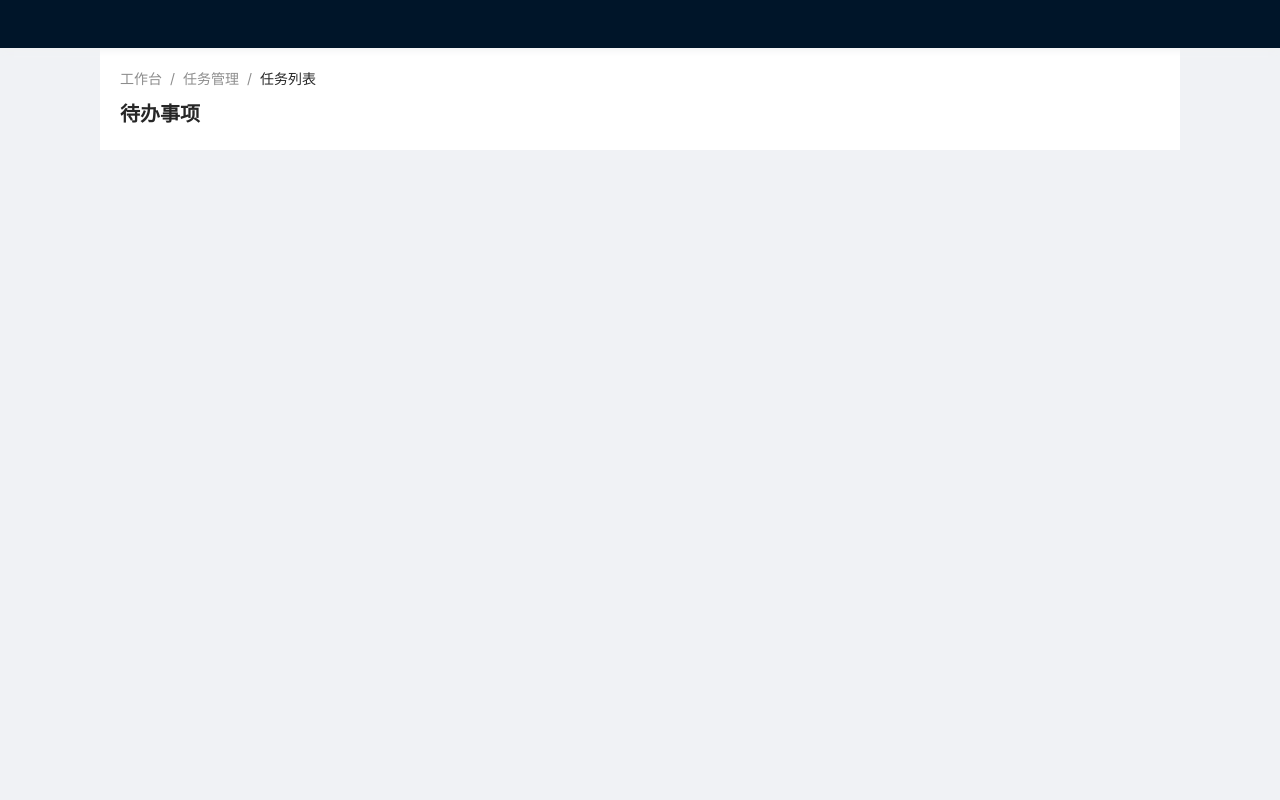
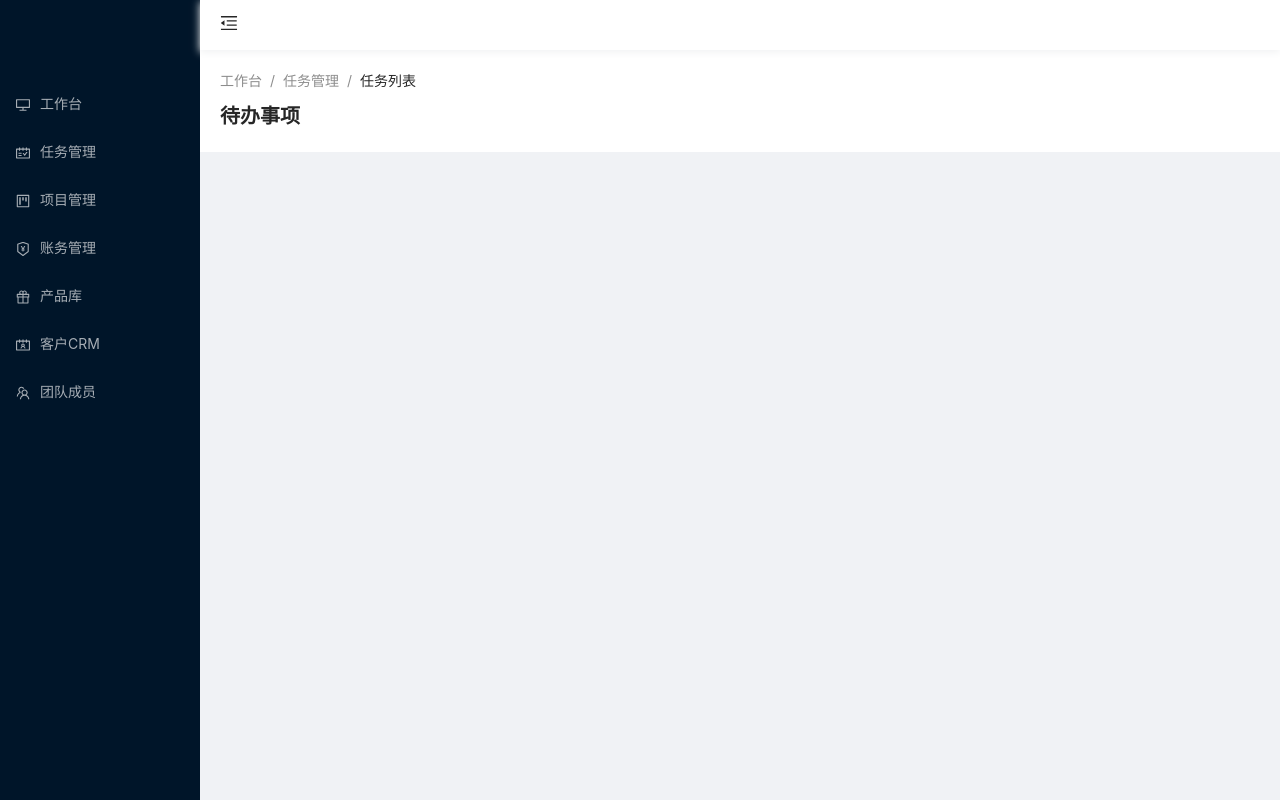
Before and after one commit to top-dante/iworker, a Vue app in the folder view/: page /#/tasks in a window 1280 px wide. Built offline with nearby package versions, Linux system fonts and the light colour scheme.

Commit message:
重置布局为常规布局

```diff
--- a/view/src/components/Menu.vue
+++ b/view/src/components/Menu.vue
@@ -51,7 +51,7 @@
             let keyPath = localStorage.getItem('menuKeyPath') || [];
             if (keyPath.length >0){
                 this.current = JSON.parse(keyPath);
-                this.$router.push(this.current[0])
+              //  this.$router.push(this.current[0])
             }
         },
         methods:{
--- a/view/src/router/index.js
+++ b/view/src/router/index.js
@@ -3,11 +3,11 @@ import Layout from '../views/Layout.vue'
 
 const routes = [
   {
-    path: '',
+    path: '/',
     name: '',
     component: Layout,
     children:[
-      {path:'/home',name:'Home',component: ()=>import('../views/Home')},
+      {path:'/',name:'Home',component: ()=>import('../views/Home')},
       {path:'/tasks',name:'Tasks',component: ()=>import('../views/tasks/Index')},
       {path:'/project',name:'Project',component: ()=>import('../views/project/Index')},
       {path:'/finance',name:'Finance',component: ()=>import('../views/finance/Index')},
--- a/view/src/views/Home.vue
+++ b/view/src/views/Home.vue
@@ -1,14 +1,6 @@
 <template>
   <div class="wrapper" :style="{paddingTop:'30px'}">
-      <a-row :gutter="24">
-        <a-col :span="4" v-for="item in menus" :key="item.path" :style="{marginBottom:'24px'}">
-          <a-card :bordered="false">
-            {{item.title}}
-            <svg width="24" height="24" viewBox="0 0 48 48" xmlns="http://www.w3.org/2000/svg"><g><g><rect fill-opacity="0.01" fill="#FFFFFF" x="0" y="0" width="48" height="48" stroke-width="4" stroke="none" fill-rule="evenodd"/><polygon stroke="#f0f0f0" stroke-width="4" fill="#1890ff" fill-rule="nonzero" stroke-linejoin="round" points="12 33 4 33 4 7 44 7 44 33 36 33"/><path d="M16,22 L16,26" stroke="#FFF" stroke-width="4" stroke-linecap="butt" stroke-linejoin="round" fill="none" fill-rule="evenodd"/><path d="M24,33 L24,39" stroke="#f0f0f0" stroke-width="4" stroke-linecap="butt" stroke-linejoin="round" fill="none" fill-rule="evenodd"/><path d="M24,18 L24,26" stroke="#FFF" stroke-width="4" stroke-linecap="butt" stroke-linejoin="round" fill="none" fill-rule="evenodd"/><path d="M32,14 L32,26" stroke="#FFF" stroke-width="4" stroke-linecap="butt" stroke-linejoin="round" fill="none" fill-rule="evenodd"/><path d="M12,41 L36,41" stroke="#f0f0f0" stroke-width="4" stroke-linecap="butt" stroke-linejoin="round" fill="none" fill-rule="evenodd"/></g></g></svg>
-            <svg width="24" height="24" viewBox="0 0 48 48" xmlns="http://www.w3.org/2000/svg"><g><g><rect fill-opacity="0.01" fill="#FFFFFF" x="0" y="0" width="48" height="48" stroke-width="4" stroke="none" fill-rule="evenodd"/><polygon stroke="#333" stroke-width="4" fill="#2F88FF" fill-rule="nonzero" stroke-linejoin="round" points="12 33 4 33 4 7 44 7 44 33 36 33"/><path d="M16,22 L16,26" stroke="#FFF" stroke-width="4" stroke-linecap="butt" stroke-linejoin="round" fill="none" fill-rule="evenodd"/><path d="M24,33 L24,39" stroke="#333" stroke-width="4" stroke-linecap="butt" stroke-linejoin="round" fill="none" fill-rule="evenodd"/><path d="M24,18 L24,26" stroke="#FFF" stroke-width="4" stroke-linecap="butt" stroke-linejoin="round" fill="none" fill-rule="evenodd"/><path d="M32,14 L32,26" stroke="#FFF" stroke-width="4" stroke-linecap="butt" stroke-linejoin="round" fill="none" fill-rule="evenodd"/><path d="M12,41 L36,41" stroke="#333" stroke-width="4" stroke-linecap="butt" stroke-linejoin="round" fill="none" fill-rule="evenodd"/></g></g></svg>
-          </a-card>
-        </a-col>
-      </a-row>
+
   </div>
 </template>
 <script>
--- a/view/src/views/Layout--back.vue
+++ /dev/null
@@ -1,63 +0,0 @@
-<template>
-    <a-layout :style="{minHeight:'100vh'}">
-        <a-layout-sider
-			:collapsedWidth="50"
-			v-model:collapsed="collapsed">
-            <Brand/>
-            <Menu/>
-        </a-layout-sider>
-        <a-layout>
-            <a-layout-header class="header">
-                <menu-unfold-outlined
-                        v-if="collapsed"
-                        class="trigger"
-                        @click="() => (collapsed = !collapsed)"
-                />
-                <menu-fold-outlined v-else class="trigger" @click="() => (collapsed = !collapsed)" />
-            </a-layout-header>
-            <a-layout-content>
-                <router-view/>
-            </a-layout-content>
-        </a-layout>
-    </a-layout>
-</template>
-<script>
-    import Menu from "../components/Menu";
-    import Brand from "../components/Brand";
-    import {MenuUnfoldOutlined, MenuFoldOutlined,} from '@ant-design/icons-vue';
-    export default {
-        components:{
-            Menu,
-            Brand,
-            MenuUnfoldOutlined,
-            MenuFoldOutlined
-        },
-        data(){
-            return {
-                collapsed: false,
-            }
-        }
-    }
-</script>
-<style scoped>
-    .header {
-        background: #fff;
-        height: 50px;
-        line-height: 50px;
-        box-shadow: 0 2px 8px #f0f1f2;
-        position: relative;
-        padding: 0 24px 0 0;
-    }
-    .trigger {
-        font-size: 18px;
-        line-height: 50px;
-        padding: 0 20px;
-        cursor: pointer;
-        transition: color 0.3s;
-    }
-
-    .trigger:hover {
-        color: #1890ff;
-    }
-
-</style>
--- a/view/src/views/Layout.vue
+++ b/view/src/views/Layout.vue
@@ -1,14 +1,37 @@
 <template>
     <a-layout :style="{minHeight:'100vh'}">
-        <a-layout-header class="header">
-        </a-layout-header>
-        <a-layout-content class="container">
-           <router-view/>
-        </a-layout-content>
+        <a-layout-sider
+			:collapsedWidth="50"
+			v-model:collapsed="collapsed">
+            <Brand/>
+            <Menu/>
+        </a-layout-sider>
+        <a-layout>
+            <a-layout-header class="header">
+                <menu-unfold-outlined
+                        v-if="collapsed"
+                        class="trigger"
+                        @click="() => (collapsed = !collapsed)"
+                />
+                <menu-fold-outlined v-else class="trigger" @click="() => (collapsed = !collapsed)" />
+            </a-layout-header>
+            <a-layout-content>
+                <router-view/>
+            </a-layout-content>
+        </a-layout>
     </a-layout>
 </template>
 <script>
+    import Menu from "../components/Menu";
+    import Brand from "../components/Brand";
+    import {MenuUnfoldOutlined, MenuFoldOutlined,} from '@ant-design/icons-vue';
     export default {
+        components:{
+            Menu,
+            Brand,
+            MenuUnfoldOutlined,
+            MenuFoldOutlined
+        },
         data(){
             return {
                 collapsed: false,
@@ -18,14 +41,23 @@
 </script>
 <style scoped>
     .header {
-        height: 48px;
-        line-height: 48px;
+        background: #fff;
+        height: 50px;
+        line-height: 50px;
         box-shadow: 0 2px 8px #f0f1f2;
         position: relative;
-        padding: 0 50px;
+        padding: 0 24px 0 0;
     }
-    .container {
-        padding: 0 100px;
-        min-height: 280px;
+    .trigger {
+        font-size: 18px;
+        line-height: 50px;
+        padding: 0 20px;
+        cursor: pointer;
+        transition: color 0.3s;
     }
+
+    .trigger:hover {
+        color: #1890ff;
+    }
+
 </style>
```
